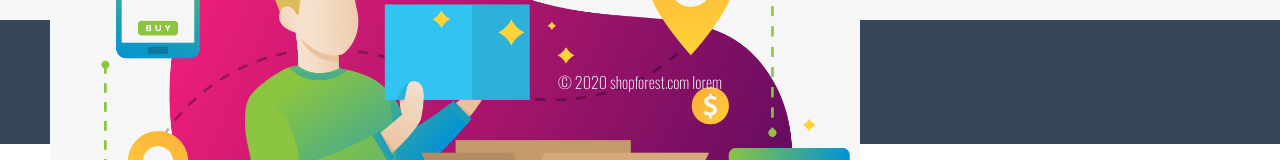
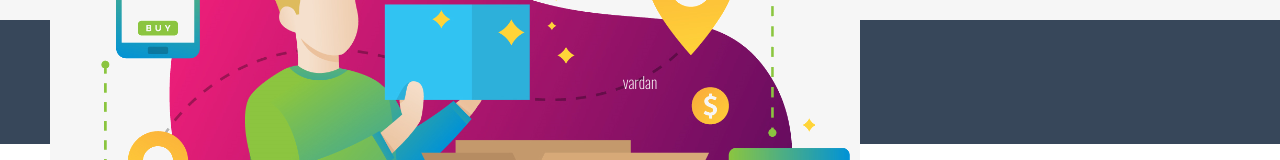
Before and after one commit to davtyangevorg/my-first-react-app, a React (Create React App) app: page / in a window 1280 px wide. Shown: the part 949-1109 px from the top of the page. Built offline with nearby package versions, Linux system fonts and the light colour scheme; a web font is replaced by a local one.

Commit message:
vardan change

```diff
--- a/src/App.js
+++ b/src/App.js
@@ -36,7 +36,7 @@ function App() {
           <div>
             <div className={style.footer}>
               <div className={style.container}>
-                  <div className={style.footer__text}>© 2020 shopforest.com lorem </div>
+                  <div className={style.footer__text}>vardan</div>
               </div>
             </div>
           </div>
```
